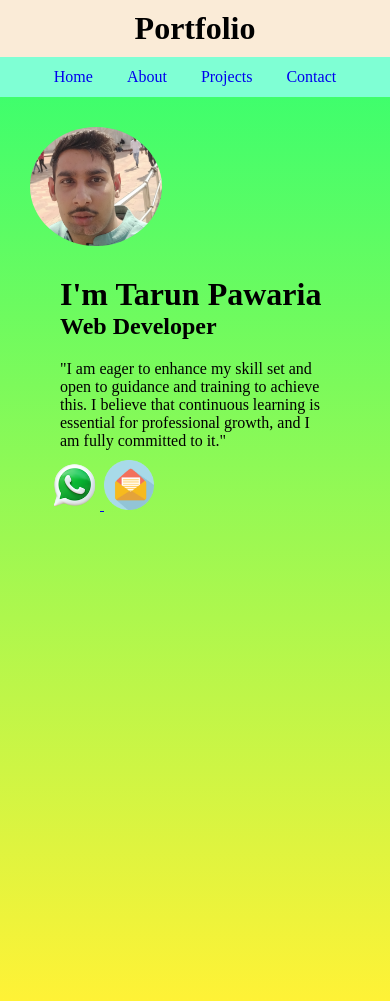
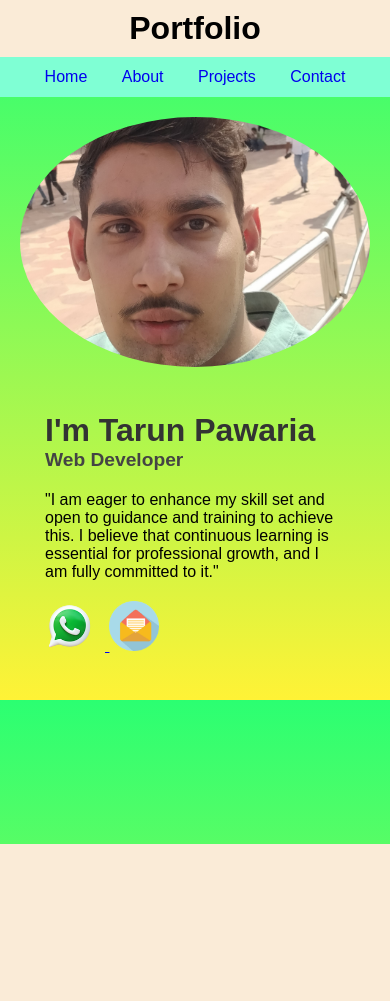
Before and after one commit to Tarun-Pawaria/portfolio, a PHP site: page / in a window 390 px wide. After the commit the page ends 844 px from the top, so only its background shows below. Run offline with PHP 8.4, Linux system fonts and the light colour scheme.

Commit message:
Update index.css

```diff
--- a/Portfolio/css/index.css
+++ b/Portfolio/css/index.css
@@ -1,59 +1,112 @@
-*{
+* {
     margin: 0;
     padding: 0;
     box-sizing: border-box;
 }
-body{
-    background-image: linear-gradient(rgb(43, 255, 114), rgb(255, 242, 54))
+
+body {
+    background-image: linear-gradient(rgb(43, 255, 114), rgb(255, 242, 54));
+    font-family: Arial, sans-serif;
 }
-#portfolio{
+
+/* Main portfolio layout */
+#portfolio {
     display: flex;
+    align-items: center;
+    justify-content: space-between;
     margin: 30px;
     height: 80vh;
+}
 
-}
-#content-section{
+/* Content section */
+#content-section {
     width: 60%;
-
     padding: 20px;
 }
-#name-section{
+
+#name-section,
+#phase {
     padding: 10px;
 }
-#phase{
+
+#name-section h1 {
+    font-size: 2.5rem;
+    color: #333;
+}
+
+#name-section h2 {
+    font-size: 1.5rem;
+    color: #444;
+}
+
+/* Image section */
+#image-section,
+#image-section1 {
+    width: 40%;
+    display: flex;
+    align-items: center;
+    justify-content: center;
+}
+
+#image-section1 {
+    display: none; /* hidden on desktop */
+}
+
+#image {
+    width: 100%;
+    height: auto;
+    max-height: 300px;
+    border-radius: 50%;
+    object-fit: cover;
+}
+
+/* Contact icons */
+#contact-icons {
     padding: 10px;
 }
-#image-section{
-    width: 40%;
-    display: flex;
-}
-#image-section1{
-    width: 40%;
-    display: none;
-}
-#image{
-    width: 100%;
-    height:50%;
-    border-radius:55% ;
-}
-#name-section{
-    width: 100%;
+
+#contact-icons img {
+    height: 50px;
+    margin-right: 10px;
+    transition: transform 0.3s ease;
 }
 
+#contact-icons img:hover {
+    transform: scale(1.1);
+}
+
+/* Responsive design */
 @media screen and (max-width: 663px) {
-    #portfolio{
+    #portfolio {
         display: block;
-        height: 100vh;
+        height: auto;
+        margin: 20px;
     }
-    #content-section{
+
+    #content-section {
         width: 100%;
+        padding: 15px;
     }
-    #image-section{
+
+    #image-section {
         display: none;
     }
-    #image-section1{
-        width: 40%;
+
+    #image-section1 {
         display: flex;
+        width: 100%;
+        margin-bottom: 20px;
     }
 
-  }
+    #image {
+        max-height: 250px;
+    }
+
+    #name-section h1 {
+        font-size: 2rem;
+    }
+
+    #name-section h2 {
+        font-size: 1.2rem;
+    }
+}
```
